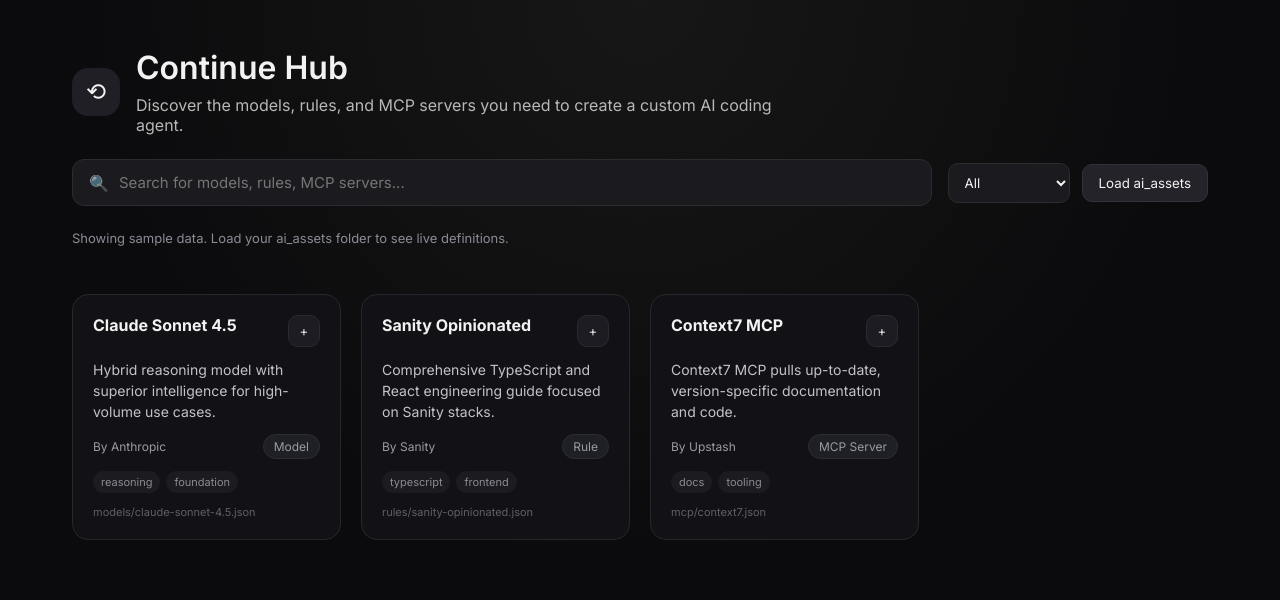
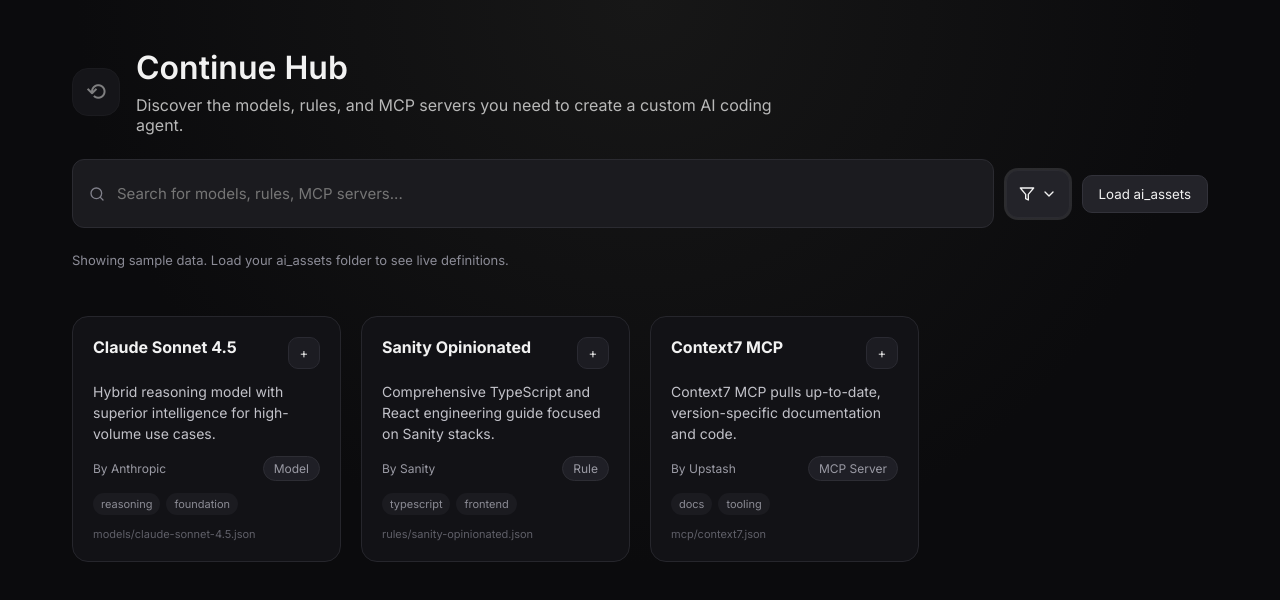
Before and after one commit to shaybc/dcc, an Angular app in the folder dcc_hub/: page / in a window 1280 px wide. Shown: the top 600 px of the page. Built offline with nearby package versions, Linux system fonts and the light colour scheme.

Commit message:
Align search and filter UI with Continue

```diff
--- a/dcc_hub/src/app/ai-assets.service.ts
+++ b/dcc_hub/src/app/ai-assets.service.ts
@@ -11,6 +11,10 @@
 
 @Injectable({ providedIn: "root" })
 export class AiAssetsService {
+  private directoryHandle?: FileSystemDirectoryHandle;
+  private lastSelectedFiles?: File[];
+  private lastSourceLabel?: string;
+
   constructor(private storage: StorageService) {}
 
   loadCachedDefinitions(): DefinitionCard[] {
@@ -21,10 +25,17 @@
     return this.storage.getSettings();
   }
 
+  canRefresh(): boolean {
+    return Boolean(this.directoryHandle || this.lastSelectedFiles);
+  }
+
   async selectAndLoadDefinitions(): Promise<DefinitionCard[]> {
     if ("showDirectoryPicker" in window) {
       const directoryHandle = await (window as Window & { showDirectoryPicker(): Promise<FileSystemDirectoryHandle> })
         .showDirectoryPicker();
+      this.directoryHandle = directoryHandle;
+      this.lastSelectedFiles = undefined;
+      this.lastSourceLabel = undefined;
       const definitions = await this.scanDirectory(directoryHandle, []);
       const unique = this.deduplicate(definitions);
       this.storage.setDefinitions(unique);
@@ -35,7 +46,10 @@
       return unique;
     }
 
-    const { definitions, sourceLabel } = await this.selectDirectoryViaInput();
+    this.directoryHandle = undefined;
+    const { definitions, sourceLabel, files } = await this.selectDirectoryViaInput();
+    this.lastSelectedFiles = files;
+    this.lastSourceLabel = sourceLabel;
     const unique = this.deduplicate(definitions);
     this.storage.setDefinitions(unique);
     this.storage.setSettings({
@@ -45,11 +59,39 @@
     return unique;
   }
 
-  private async selectDirectoryViaInput(): Promise<{ definitions: DefinitionCard[]; sourceLabel: string }> {
+  async refreshDefinitions(): Promise<DefinitionCard[]> {
+    if (!this.directoryHandle) {
+      if (this.lastSelectedFiles && this.lastSourceLabel) {
+        const definitions = await this.parseFiles(this.lastSelectedFiles);
+        const unique = this.deduplicate(definitions);
+        this.storage.setDefinitions(unique);
+        this.storage.setSettings({
+          lastLoadedAt: new Date().toISOString(),
+          lastSourceLabel: this.lastSourceLabel
+        });
+        return unique;
+      }
+      return this.selectAndLoadDefinitions();
+    }
+    const definitions = await this.scanDirectory(this.directoryHandle, []);
+    const unique = this.deduplicate(definitions);
+    this.storage.setDefinitions(unique);
+    this.storage.setSettings({
+      lastLoadedAt: new Date().toISOString(),
+      lastSourceLabel: this.directoryHandle.name
+    });
+    return unique;
+  }
+
+  private async selectDirectoryViaInput(): Promise<{
+    definitions: DefinitionCard[];
+    sourceLabel: string;
+    files: File[];
+  }> {
     const input = document.createElement("input") as HTMLInputElement & { webkitdirectory?: boolean };
     input.type = "file";
     input.multiple = true;
-    input.accept = ".json";
+    input.accept = ".json,.md";
     input.webkitdirectory = true;
 
     const files = await new Promise<FileList>((resolve, reject) => {
@@ -64,10 +106,17 @@
       input.click();
     });
 
+    const parsed = await this.parseFiles(Array.from(files));
+    const sourceLabel = this.lastSourceLabel ?? "Local folder";
+    return { definitions: parsed, sourceLabel, files: Array.from(files) };
+  }
+
+  private async parseFiles(files: File[]): Promise<DefinitionCard[]> {
     const parsed: DefinitionCard[] = [];
     let sourceLabel = "Local folder";
-    for (const file of Array.from(files)) {
-      if (!file.name.toLowerCase().endsWith(".json")) {
+    for (const file of files) {
+      const lowerName = file.name.toLowerCase();
+      if (!lowerName.endsWith(".json") && !lowerName.endsWith(".md")) {
         continue;
       }
       const relativePath = file.webkitRelativePath || file.name;
@@ -82,7 +131,8 @@
       }
     }
 
-    return { definitions: parsed, sourceLabel };
+    this.lastSourceLabel = sourceLabel;
+    return parsed;
   }
 
   private deduplicate(definitions: DefinitionCard[]): DefinitionCard[] {
@@ -111,7 +161,7 @@
         continue;
       }
 
-      if (entry.kind === "file" && name.toLowerCase().endsWith(".json")) {
+      if (entry.kind === "file" && this.isSupportedDefinitionFile(name)) {
         const fileEntry = entry as FileSystemFileHandle;
         const file = await fileEntry.getFile();
         const content = await file.text();
@@ -126,9 +176,9 @@
   }
 
   private parseDefinition(content: string, pathSegments: string[]): DefinitionCard | null {
+    const inferredType = this.inferType(pathSegments);
     try {
       const data = JSON.parse(content) as Record<string, unknown>;
-      const inferredType = this.inferType(pathSegments);
       const title = this.pickString(data, ["title", "name", "displayName"]) ?? this.fallbackTitle(pathSegments);
       const description =
         this.pickString(data, ["description", "summary", "details"]) ??
@@ -147,7 +197,7 @@
         sourcePath: pathSegments.join("/")
       };
     } catch {
-      return null;
+      return this.parseMarkdownDefinition(content, pathSegments, inferredType);
     }
   }
 
@@ -179,6 +229,32 @@
 
   private fallbackTitle(pathSegments: string[]): string {
     const last = pathSegments[pathSegments.length - 1] ?? "Definition";
-    return last.replace(/\.json$/i, "").replace(/[-_]/g, " ");
+    return last.replace(/\.(json|md)$/i, "").replace(/[-_]/g, " ");
+  }
+
+  private isSupportedDefinitionFile(name: string): boolean {
+    const lower = name.toLowerCase();
+    return lower.endsWith(".json") || lower.endsWith(".md");
+  }
+
+  private parseMarkdownDefinition(
+    content: string,
+    pathSegments: string[],
+    inferredType: DefinitionType
+  ): DefinitionCard | null {
+    const lines = content.split(/\r?\n/);
+    const heading = lines.find((line) => line.trim().startsWith("#"));
+    const title = heading?.replace(/^#+\s*/, "").trim() || this.fallbackTitle(pathSegments);
+    const descriptionLine = lines.find((line) => line.trim() && !line.trim().startsWith("#"));
+    const description = descriptionLine?.trim() || "No description available for this definition.";
+    return {
+      id: `${pathSegments.join("/")}`,
+      title,
+      description,
+      provider: "Continue",
+      type: inferredType,
+      tags: [],
+      sourcePath: pathSegments.join("/")
+    };
   }
 }
--- a/dcc_hub/src/app/app.component.html
+++ b/dcc_hub/src/app/app.component.html
@@ -1,7 +1,15 @@
 <div class="page">
   <header class="hero">
     <div class="brand">
-      <div class="logo">⟲</div>
+      <button
+        type="button"
+        class="logo-button"
+        (click)="refreshDefinitions()"
+        [disabled]="!canRefresh"
+        aria-label="Refresh ai_assets"
+      >
+        ⟲
+      </button>
       <div>
         <h1>Continue Hub</h1>
         <p>
@@ -11,8 +19,14 @@
     </div>
 
     <div class="controls">
+      <div class="controls-row">
         <div class="search">
-        <span class="icon">🔍</span>
+          <span class="icon">
+            <svg viewBox="0 0 24 24" aria-hidden="true">
+              <circle cx="11" cy="11" r="8"></circle>
+              <path d="m21 21-4.3-4.3"></path>
+            </svg>
+          </span>
           <input
             type="text"
             placeholder="Search for models, rules, MCP servers..."
@@ -20,11 +34,28 @@
             (input)="applyFilter()"
           />
         </div>
+        <div class="filter-dropdown">
+          <button type="button" class="filter-button" (click)="toggleFilterMenu()">
+            <svg viewBox="0 0 24 24" aria-hidden="true">
+              <polygon points="22 3 2 3 10 12.46 10 19 14 21 14 12.46 22 3"></polygon>
+            </svg>
+            <svg viewBox="0 0 24 24" aria-hidden="true">
+              <path d="m6 9 6 6 6-6"></path>
+            </svg>
+          </button>
+          <div class="filter-menu" *ngIf="filterMenuOpen">
+            <button
+              type="button"
+              *ngFor="let option of filterOptions"
+              (click)="selectFilter(option.value)"
+            >
+              {{ option.label }}
+            </button>
+          </div>
+        </div>
         <div class="filters">
-        <select [(ngModel)]="activeType" (change)="applyFilter()">
-          <option *ngFor="let type of types" [value]="type">{{ type }}</option>
-        </select>
           <button type="button" (click)="pickFolder()">Load ai_assets</button>
+        </div>
       </div>
     </div>
 
--- a/dcc_hub/src/app/app.component.scss
+++ b/dcc_hub/src/app/app.component.scss
@@ -30,7 +30,7 @@
   }
 }
 
-.logo {
+.logo-button {
   width: 48px;
   height: 48px;
   border-radius: 16px;
@@ -38,6 +38,20 @@
   display: grid;
   place-items: center;
   font-size: 24px;
+  border: 1px solid #2b2b31;
+  color: inherit;
+  cursor: pointer;
+  transition: all 0.2s ease;
+
+  &:hover:not(:disabled) {
+    border-color: #4a4a54;
+    background: #2b2b33;
+  }
+
+  &:disabled {
+    opacity: 0.5;
+    cursor: not-allowed;
+  }
 }
 
 .controls {
@@ -46,14 +60,23 @@
   flex-wrap: wrap;
 }
 
+.controls-row {
+  display: flex;
+  gap: 12px;
+  align-items: center;
+  flex: 1 1 100%;
+  flex-wrap: wrap;
+}
+
 .search {
-  flex: 1 1 420px;
+  position: relative;
+  flex: 1 1 520px;
   display: flex;
   align-items: center;
   gap: 8px;
   background: #1b1b1f;
   border-radius: 12px;
-  padding: 12px 16px;
+  padding: 0;
   border: 1px solid #2b2b31;
 
   input {
@@ -63,10 +86,93 @@
     color: inherit;
     font-size: 15px;
     outline: none;
+    padding: 24px 40px 24px 44px;
   }
 
   .icon {
-    opacity: 0.7;
+    position: absolute;
+    left: 16px;
+    top: 50%;
+    transform: translateY(-50%);
+    width: 16px;
+    height: 16px;
+    color: #8b8b96;
+    opacity: 0.9;
+
+    svg {
+      width: 100%;
+      height: 100%;
+      fill: none;
+      stroke: currentColor;
+      stroke-width: 2;
+      stroke-linecap: round;
+      stroke-linejoin: round;
+    }
+  }
+}
+
+.filter-dropdown {
+  position: relative;
+}
+
+.filter-button {
+  display: inline-flex;
+  align-items: center;
+  justify-content: center;
+  gap: 6px;
+  min-width: 64px;
+  height: 48px;
+  padding: 0 12px;
+  border-radius: 12px;
+  border: 1px solid #2b2b31;
+  background: #232329;
+  color: inherit;
+  cursor: pointer;
+  transition: all 0.2s ease;
+  box-shadow: 0 0 0 2px rgba(130, 130, 140, 0.25);
+
+  &:hover {
+    border-color: #4a4a54;
+    background: #2b2b33;
+  }
+
+  svg {
+    width: 16px;
+    height: 16px;
+    fill: none;
+    stroke: currentColor;
+    stroke-width: 2;
+    stroke-linecap: round;
+    stroke-linejoin: round;
+  }
+}
+
+.filter-menu {
+  position: absolute;
+  right: 0;
+  top: 54px;
+  background: #121216;
+  border: 1px solid #2b2b31;
+  border-radius: 12px;
+  padding: 8px;
+  display: flex;
+  flex-direction: column;
+  gap: 4px;
+  min-width: 180px;
+  z-index: 10;
+
+  button {
+    background: transparent;
+    border: none;
+    color: #f2f2f2;
+    text-align: left;
+    padding: 8px 10px;
+    border-radius: 8px;
+    cursor: pointer;
+
+    &:hover {
+      background: #1f1f26;
+    }
   }
 }
 
@@ -74,14 +180,6 @@
   display: flex;
   gap: 12px;
   align-items: center;
-
-  select {
-    background: #1b1b1f;
-    border: 1px solid #2b2b31;
-    color: inherit;
-    padding: 10px 12px;
-    border-radius: 10px;
-  }
 
   button {
     background: #232329;
--- a/dcc_hub/src/app/app.component.ts
+++ b/dcc_hub/src/app/app.component.ts
@@ -14,14 +14,25 @@
 })
 export class AppComponent implements OnInit {
   searchTerm = "";
-  activeType: DefinitionType | "All" = "All";
+  activeType: DefinitionType | "All" | "Prompt" | "Agent" | "User" | "Org" = "All";
   definitions: DefinitionCard[] = [];
   filtered: DefinitionCard[] = [];
-  types: Array<DefinitionType | "All"> = ["All", "Model", "Rule", "MCP Server", "Config", "Unknown"];
+  filterOptions: Array<{ label: string; value: DefinitionType | "All" | "Prompt" | "Agent" | "User" | "Org" }> = [
+    { label: "All", value: "All" },
+    { label: "Models", value: "Model" },
+    { label: "MCP Servers", value: "MCP Server" },
+    { label: "Rules", value: "Rule" },
+    { label: "Prompts", value: "Prompt" },
+    { label: "Agents", value: "Agent" },
+    { label: "Users", value: "User" },
+    { label: "Orgs", value: "Org" }
+  ];
   statusMessage = "";
   lastLoadedAt = "";
   lastSourceLabel = "";
   savedIds = new Set<string>();
+  canRefresh = false;
+  filterMenuOpen = false;
 
   constructor(private aiAssets: AiAssetsService, private storage: StorageService) {}
 
@@ -34,6 +45,7 @@
     this.applyFilter();
     this.loadSampleIfEmpty();
     this.loadSettings();
+    this.canRefresh = this.aiAssets.canRefresh();
   }
 
   async pickFolder(): Promise<void> {
@@ -42,16 +54,30 @@
       this.definitions = await this.aiAssets.selectAndLoadDefinitions();
       this.statusMessage = `Loaded ${this.definitions.length} definitions from ai_assets.`;
       this.loadSettings();
+      this.canRefresh = this.aiAssets.canRefresh();
       this.applyFilter();
     } catch (error) {
       this.statusMessage = error instanceof Error ? error.message : "Unable to load definitions.";
     }
   }
 
+  async refreshDefinitions(): Promise<void> {
+    this.statusMessage = "";
+    try {
+      this.definitions = await this.aiAssets.refreshDefinitions();
+      this.statusMessage = `Refreshed ${this.definitions.length} definitions from ai_assets.`;
+      this.loadSettings();
+      this.applyFilter();
+    } catch (error) {
+      this.statusMessage =
+        error instanceof Error ? error.message : "Unable to refresh definitions. Load your ai_assets folder first.";
+    }
+  }
+
   applyFilter(): void {
     const term = this.searchTerm.trim().toLowerCase();
     this.filtered = this.definitions.filter((definition) => {
-      const matchesType = this.activeType === "All" || definition.type === this.activeType;
+      const matchesType = this.matchesActiveType(definition);
       if (!matchesType) {
         return false;
       }
@@ -71,6 +97,16 @@
     });
   }
 
+  toggleFilterMenu(): void {
+    this.filterMenuOpen = !this.filterMenuOpen;
+  }
+
+  selectFilter(type: DefinitionType | "All" | "Prompt" | "Agent" | "User" | "Org"): void {
+    this.activeType = type;
+    this.filterMenuOpen = false;
+    this.applyFilter();
+  }
+
   toggleSaved(definition: DefinitionCard): void {
     if (this.savedIds.has(definition.id)) {
       this.savedIds.delete(definition.id);
@@ -82,6 +118,13 @@
 
   isSaved(definition: DefinitionCard): boolean {
     return this.savedIds.has(definition.id);
+  }
+
+  private matchesActiveType(definition: DefinitionCard): boolean {
+    if (this.activeType === "All") {
+      return true;
+    }
+    return definition.type === this.activeType;
   }
 
   private loadSettings(): void {
```
Lines whose indentation alone changed are shown as unchanged.
